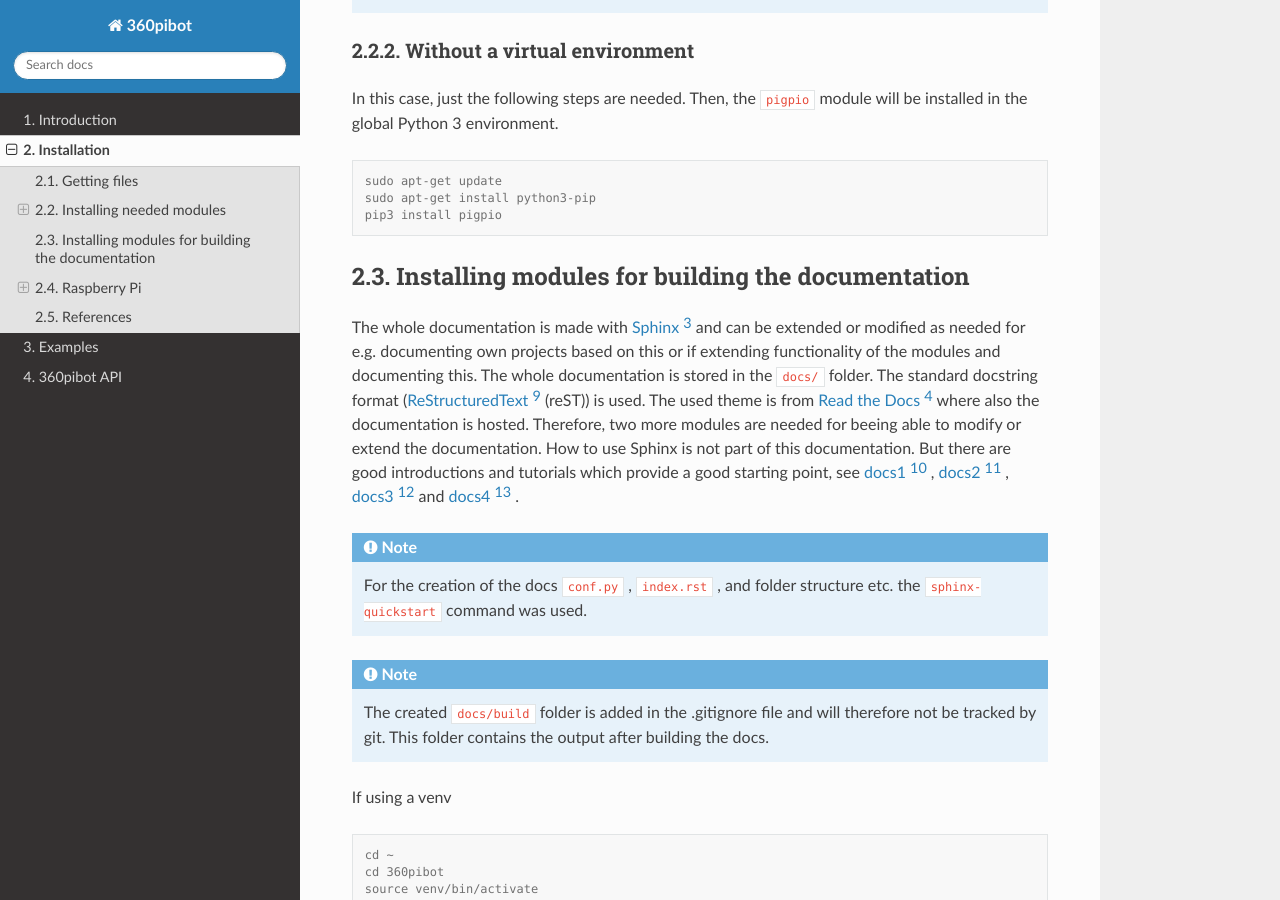
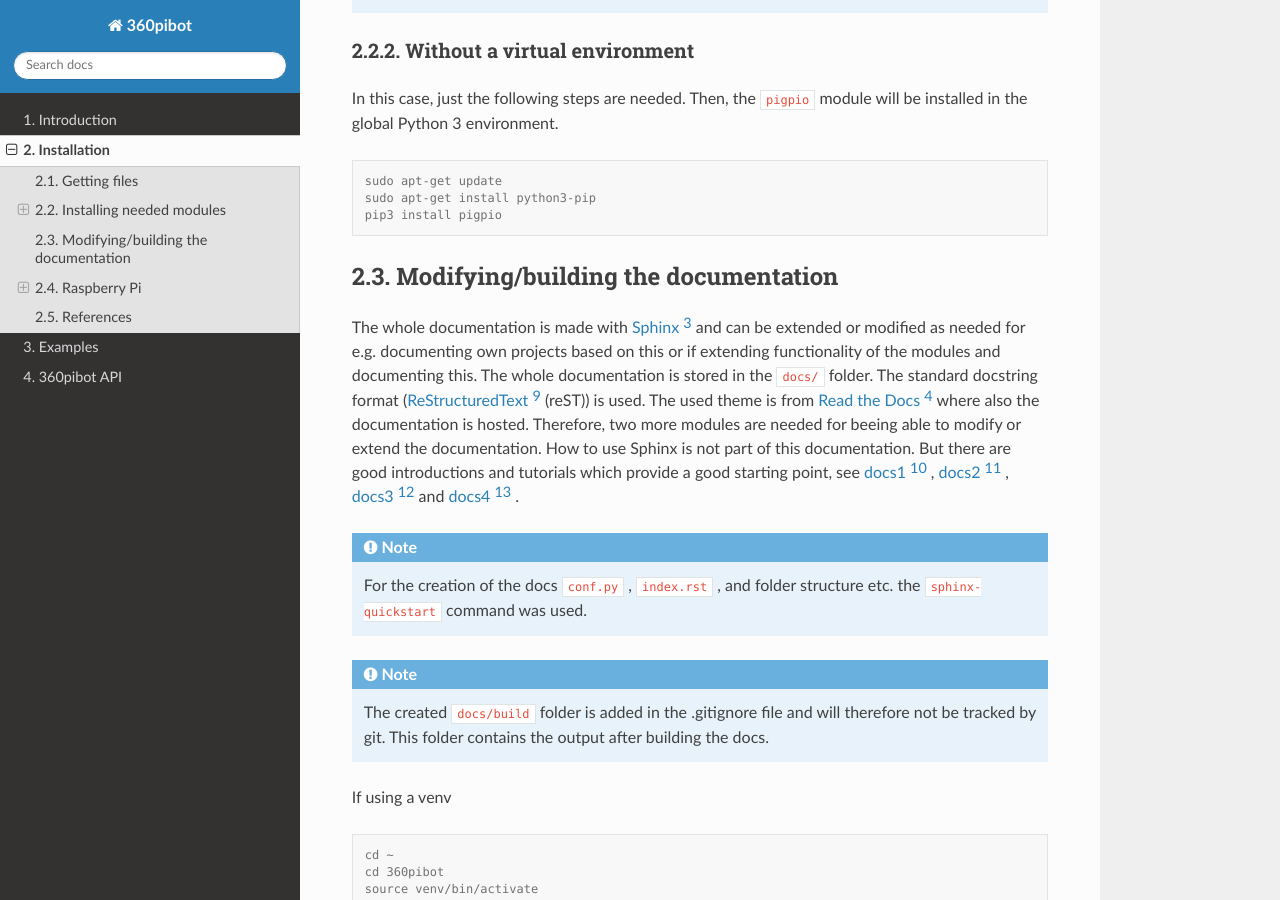
Before and after one commit to choeffer/360pibot, a Sphinx documentation site: the page built from docs/install.rst, in a window 1280 px wide and 900 px high, scrolled down 1919 px. Built offline with Sphinx 7.4.7 and the Read the Docs theme 2.0.0, drawn with Linux system fonts in a browser that asks for light colours.

Commit message:
typos etc.

```diff
--- a/docs/install.rst
+++ b/docs/install.rst
@@ -108,8 +108,8 @@ be installed in the global Python 3 environment.
     pip3 install pigpio
 
 
-Installing modules for building the documentation
--------------------------------------------------
+Modifying/building the documentation
+------------------------------------
 
 The whole documentation is made with Sphinx_ and can be extended or
 modified as needed for e.g. documenting own projects based on this or if
```
